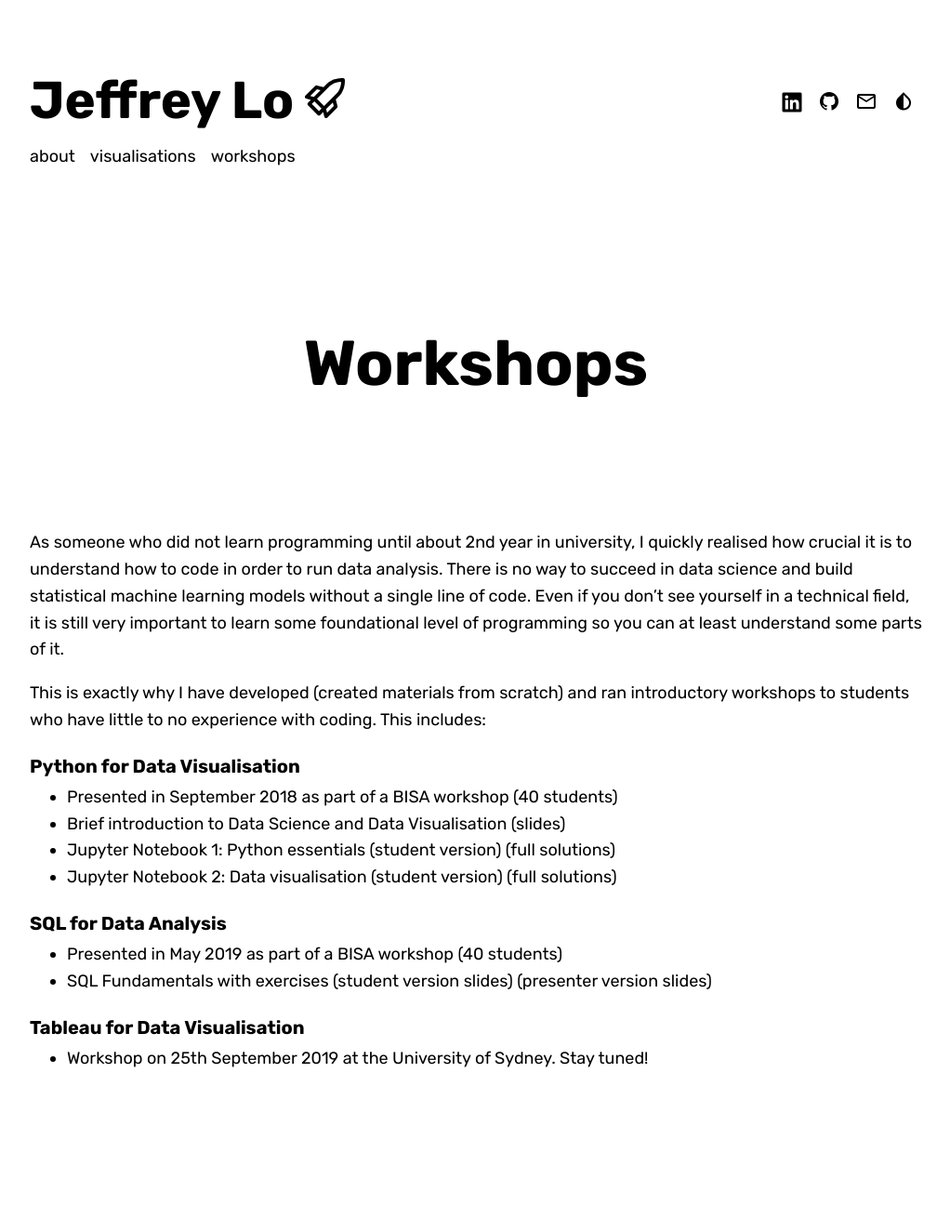
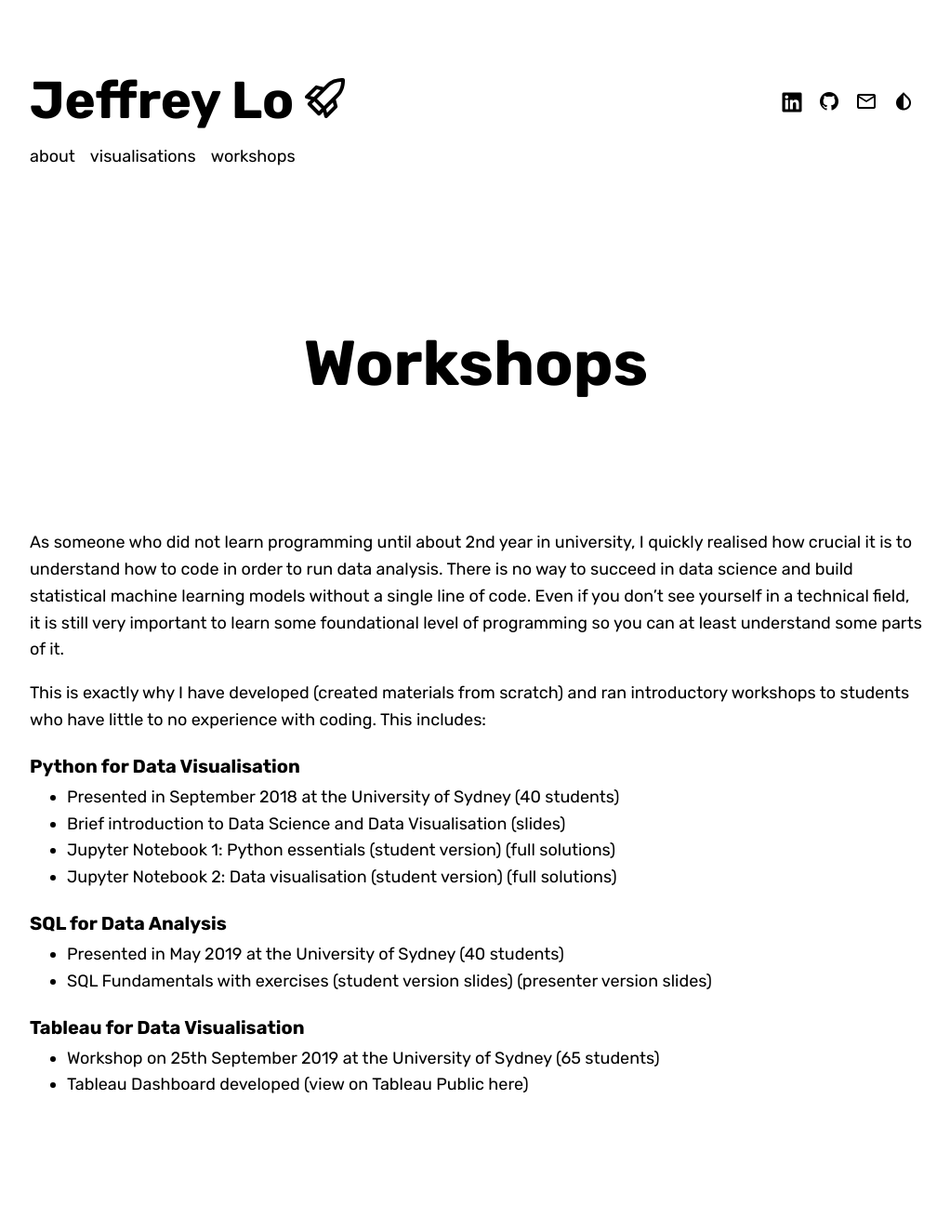
Before and after one commit to jeffreycklo/jeffreycklo.github.io, a Jekyll site: the page built from workshops.md, in a window 1280 px wide. Shown: the whole page at 93% size, without its empty margins (128-1150 px from the left). Built offline with Jekyll 4.4.1, drawn with Linux system fonts in a browser that asks for light colours; nearby versions of some CDN libraries; some web fonts are replaced; before the commit the page ends 1296 px from its top, so only the background shows below that.

Commit message:
Update workshops.md

```diff
--- a/workshops.md
+++ b/workshops.md
@@ -15,16 +15,17 @@ This is exactly why I have developed (created materials from scratch) and ran in
 
 ### Python for Data Visualisation
 
-- Presented in September 2018 as part of a BISA workshop (40 students)
+- Presented in September 2018 at the University of Sydney (40 students)
 - Brief introduction to Data Science and Data Visualisation ([slides](https://github.com/jeffreycklo/python_workshop/blob/master/BISA_Workshop_Python_v2cS.pdf))
 - Jupyter Notebook 1: Python essentials ([student version](https://nbviewer.jupyter.org/github/jeffreycklo/python_workshop/blob/master/activity_1.ipynb)) ([full solutions](https://nbviewer.jupyter.org/github/jeffreycklo/python_workshop/blob/master/activity_1_solution.ipynb))
 - Jupyter Notebook 2: Data visualisation ([student version](https://nbviewer.jupyter.org/github/jeffreycklo/python_workshop/blob/master/activity_2.ipynb)) ([full solutions](https://nbviewer.jupyter.org/github/jeffreycklo/python_workshop/blob/master/activity_2_solution.ipynb))
 
 ### SQL for Data Analysis
 
-- Presented in May 2019 as part of a BISA workshop (40 students)
+- Presented in May 2019 at the University of Sydney (40 students)
 - SQL Fundamentals with exercises ([student version slides](https://github.com/jeffreycklo/sql_workshop/blob/master/SQL_Workshop_Student_Version.pdf)) ([presenter version slides](https://github.com/jeffreycklo/sql_workshop/blob/master/SQL_Workshop_Full_Version.pdf))
 
 ### Tableau for Data Visualisation
 
-- Workshop on 25th September 2019 at the University of Sydney. Stay tuned!
+- Workshop on 25th September 2019 at the University of Sydney (65 students)
+- Tableau Dashboard developed ([view on Tableau Public here](https://public.tableau.com/profile/jeffrey.lo#!/vizhome/KickstarterDashboardTechnology/TechDashboard))
```
